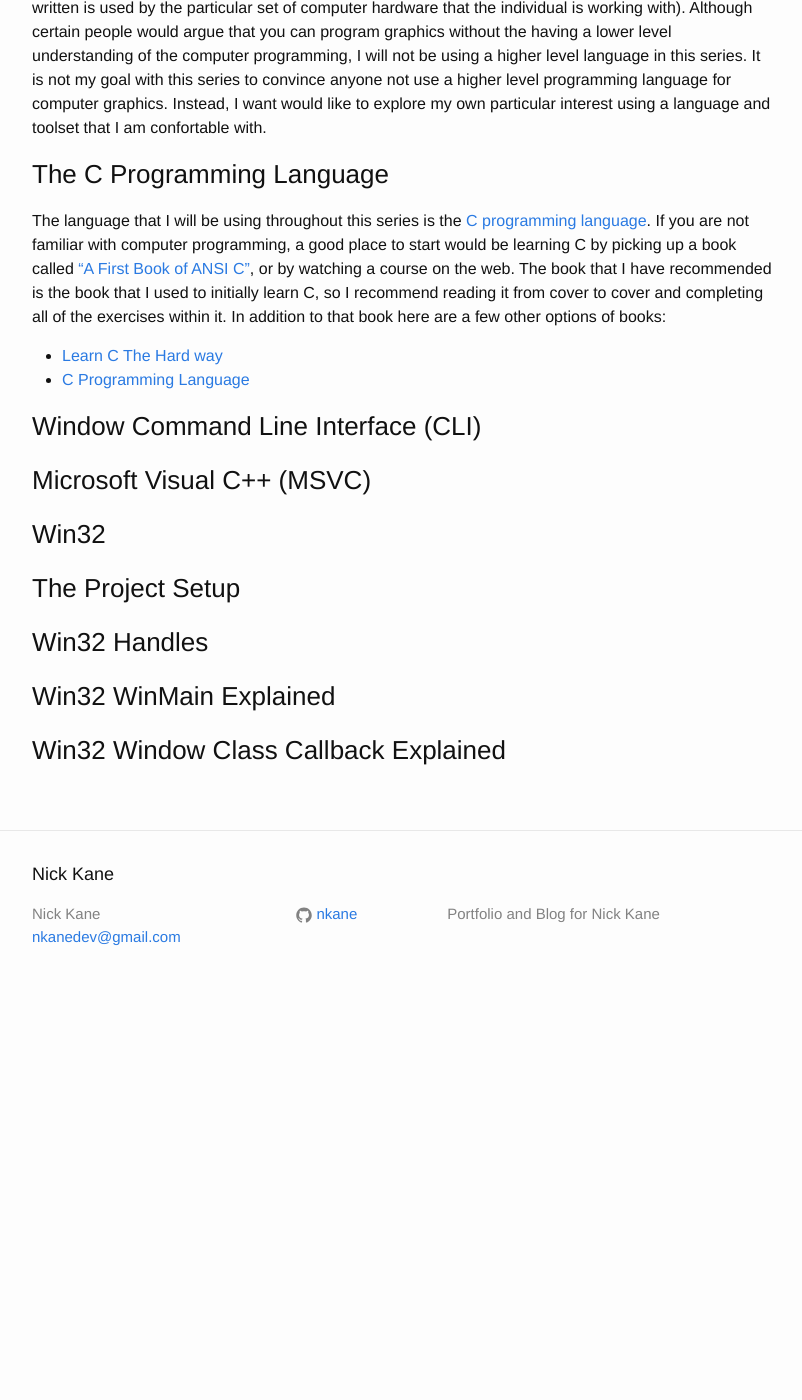
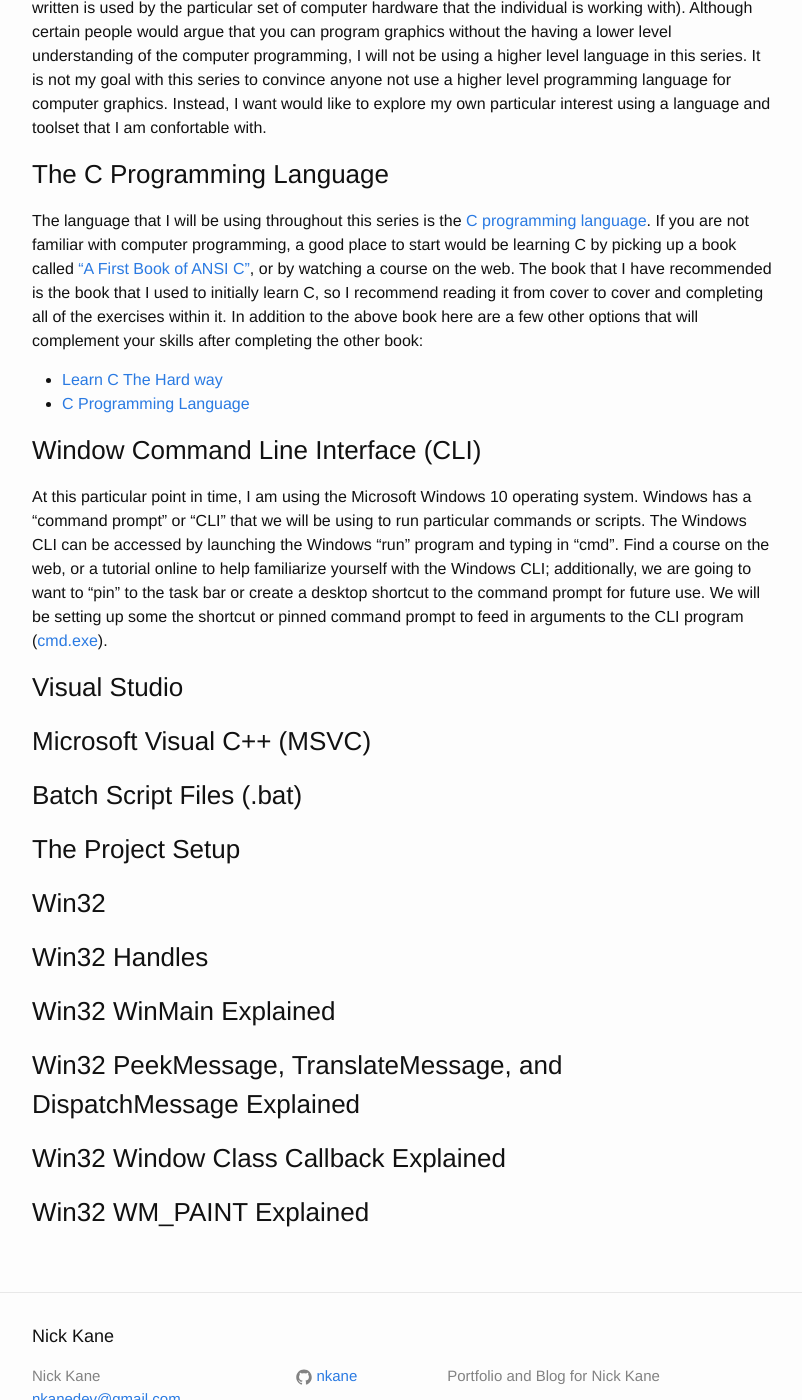
Before and after one commit to nkane/nkane.github.io, a Jekyll site: the page built from _posts/2018-07-31-win32-software-renderer-lesson-1.markdown, in a window 1280 px wide and 1400 px high, scrolled down 324 px. Shown: the whole window, without its empty margins (238-1040 px from the left). Built offline with Jekyll 4.4.1, drawn with Linux system fonts in a browser that asks for light colours; before the commit the page ends 1332 px from its top, so only the background shows below that.

Commit message:
adding content to win32 software renderer lesson 1

```diff
--- a/_posts/2018-07-31-win32-software-renderer-lesson-1.markdown
+++ b/_posts/2018-07-31-win32-software-renderer-lesson-1.markdown
@@ -17,22 +17,30 @@
 The language that I will be using throughout this series is the [C programming language][c-lang]. If you are not familiar with computer programming, a good
 place to start would be learning C by picking up a book called ["A First Book of ANSI C"][first-book-of-c], or by watching a course on the web. The book that
 I have recommended is the book that I used to initially learn C, so I recommend reading it from cover to cover and completing all of the exercises within it.
-In addition to that book here are a few other options of books:
+In addition to the above book here are a few other options that will complement your skills after completing the other book:
 - [Learn C The Hard way][learn-c-the-hard-way]
 - [C Programming Language][k&r]
 
+### Window Command Line Interface (CLI)
+At this particular point in time, I am using the Microsoft Windows 10 operating system. Windows has a "command prompt" or "CLI" that we will be using to run
+particular commands or scripts. The Windows CLI can be accessed by launching the Windows "run" program and typing in "cmd". Find a course on the web, or a tutorial
+online to help familiarize yourself with the Windows CLI; additionally, we are going to want to "pin" to the task bar or create a desktop shortcut to the command prompt
+for future use. We will be setting up some the shortcut or pinned command prompt to feed in arguments to the CLI program ([cmd.exe][cmd]).
 
-
-### Window Command Line Interface (CLI)
+### Visual Studio
 
 
 ### Microsoft Visual C++ (MSVC)
 
 
-### Win32
+### Batch Script Files (.bat)
 
 
 ### The Project Setup
+
+
+### Win32
+
 
 
 ### Win32 Handles
@@ -41,10 +49,17 @@
 ### Win32 WinMain Explained
 
 
+### Win32 PeekMessage, TranslateMessage, and DispatchMessage Explained
+
+
 ### Win32 Window Class Callback Explained
 
 
-[c-lang]:						https://en.wikipedia.org/wiki/C_(programming_language)
-[first-book-of-c]:  			https://www.amazon.com/First-Book-Fourth-Introduction-Programming/dp/1418835560
-[learn-c-the-hard-way]:			https://www.amazon.com/Learn-Hard-Way-Practical-Computational/dp/0321884922
-[k&r]:							https://www.amazon.com/Programming-Language-2nd-Brian-Kernighan/dp/0131103628
+### Win32 WM_PAINT Explained
+
+
+[c-lang]:								https://en.wikipedia.org/wiki/C_(programming_language)
+[first-book-of-c]:  					https://www.amazon.com/First-Book-Fourth-Introduction-Programming/dp/1418835560
+[learn-c-the-hard-way]:					https://www.amazon.com/Learn-Hard-Way-Practical-Computational/dp/0321884922
+[k&r]:									https://www.amazon.com/Programming-Language-2nd-Brian-Kernighan/dp/0131103628
+[cmd]:									https://en.wikipedia.org/wiki/Cmd.exe
```
